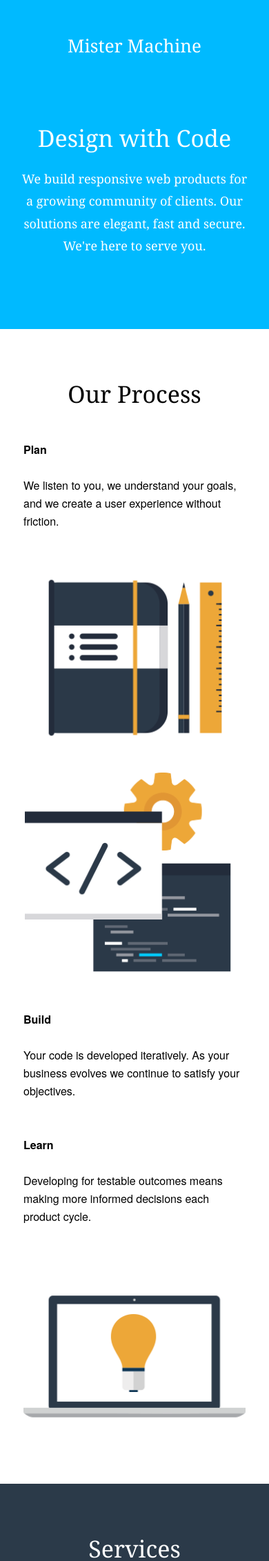
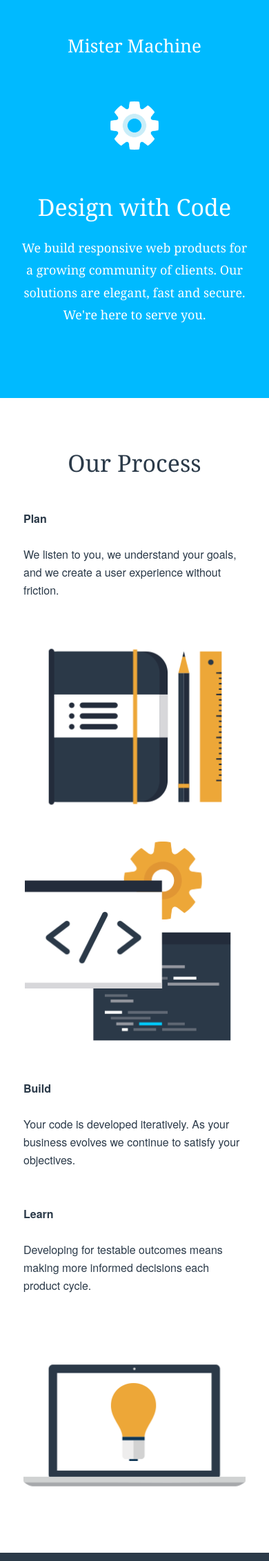
Before and after one commit to MisterMachine/mistermachine, a PHP site: page / in a window 390 px wide. Shown: the top 2263 px of the page at 69% size. Run offline with PHP 8.4, Linux system fonts and the light colour scheme; some web fonts are replaced.

Commit message:
Updated mobile view with brand icon

```diff
--- a/assets/_mistermachine_compass/scss/layout/_align.scss
+++ b/assets/_mistermachine_compass/scss/layout/_align.scss
@@ -99,6 +99,7 @@ $column-padding: $base-line-height;
 .centered {
 	float: none !important;
 	margin: 0 auto;
+	display: block;
 
 	img {
 		display: inline;
--- a/assets/stylesheets/application.css
+++ b/assets/stylesheets/application.css
@@ -1003,8 +1003,9 @@ fieldset .note {
 .centered {
   float: none !important;
   margin: 0 auto;
-}
-/* line 103, ../_mistermachine_compass/scss/layout/_align.scss */
+  display: block;
+}
+/* line 104, ../_mistermachine_compass/scss/layout/_align.scss */
 .centered img {
   display: inline;
 }
--- a/index.html
+++ b/index.html
@@ -18,6 +18,7 @@
     <div class="row">
       <header class="control row">
         <h1 class="beta normal medium-left logo">Mister Machine</h1>
+        <figure class="hide-medium"><img src="img/icon-logo.png" class="centered"/></figure></a>
         <nav class="right" role="navigation">
           <ul class="">
             <li><a title="Learn about our process" href="#process">Process</a></li>
@@ -37,24 +38,24 @@
 		<div class="row">
 			<ul class="bullets center">
 				<li class="column size1of3">
-				<figure class="round"></figure>
-				Plan</li>
+				<a href="#p-plan"><figure class="round"><img src="img/icon-plan.png" /></figure>
+				Plan</a></li>
 				<li class="column size1of3">
-				<figure class="round"></figure>
-				Build</li>
+				<a href="#p-build"><figure class="round"><img src="img/icon-build.png" /></figure>
+				Build</a></li>
 				<li class="column size1of3">
-				<figure class="round"></figure>
-				Learn</li>
+				<a href="#p-learn"><figure class="round"><img src="img/icon-learn.png" /></figure>
+				Learn</a></li>
 			</ul>
 		</div>
 	</section>
 
-  <section class="process row">
+  <section class="process row"><a name="process">
     <header>
       <h1 class="center">Our Process</h1>
     </header>
 
-    <article class="silo row">
+    <article class="silo row"><a name="p-plan">
       <div class="column size1of2">
         <h2 class="delta sans">Plan</h2>
         <p>We listen to you, we understand your goals, and we create a user experience without friction.
@@ -65,21 +66,20 @@
       </figure>
     </article>
 
-    <article class="silo row">
+    <article class="silo row"><a name="p-build">
        <figure class="column size1of2">
          <img src="img/process-build.png" class="medium-right" />
       </figure>
 
       <div class="column size1of2">
-        <h2 class="delta sans">Build</h2>
+        <h2 class="delta sans">Build </h2>
         <p>Your code is developed iteratively. As your business evolves we continue to satisfy your objectives.</p>
       </div>
     </article>
 
-    <article class="silo row">
-
+    <article class="silo row"><a name="p-learn">
       <div class="column size1of2">
-        <h2 class="delta sans">Learn</h2>
+        <h2 class="delta sans">Learn </h2>
         <p>Developing for testable outcomes means making more informed decisions each product cycle.</p>
       </div>
 
@@ -91,13 +91,13 @@
 
   </section>
 
-  <section class="services secondary">
+  <section class="services secondary"><a name="service">
     <div class="row">
       <header>
         <h1 class="center">Services</h1>
       </header>
 
-        <article class="silo row">
+        <article class="silo row"><a name="usability">
           <div class="column size1of2">
             <h2 class="delta sans">Usability</h2>
             <p>
@@ -110,7 +110,7 @@
           </figure>
         </article>
 
-        <article class="silo row">
+        <article class="silo row"><a name="visuals">
           <figure class="column size1of2">
             <img src="img/service-visuals.png" />
           </figure>
@@ -123,7 +123,7 @@
           </div>
         </article>
 
-        <article class="silo row">
+        <article class="silo row"><a name="development">
           <div class="column size1of2">
             <h2 class="delta sans">Development</h2>
             <p>
@@ -136,7 +136,7 @@
           </figure>
         </article>
 
-        <article class="silo row">
+        <article class="silo row"><a name="application">
           <figure class="column size1of2">
             <img src="img/service-application.png" />
           </figure>
@@ -152,7 +152,7 @@
 
   </section>
 
-  <section class="work full-width overflow">
+  <section class="work full-width overflow"><a name="work">
 
     <header class="row">
       <h1 class="center">Work</h1>
@@ -202,7 +202,7 @@
           </a>
         </nav>
 
-        <div class="hero slide">
+        <div class="hero slide"><a name="ngaged">
           <figure class="device-screen">
             <img src="img/nyu1.jpg" alt="Ngaged Desktop View">
           </figure>
@@ -269,7 +269,7 @@
         </a>
       </nav>
 
-        <div class="hero slide">
+        <div class="hero slide"><a name="boxesandarrows">
           <figure class="device-screen">
             <img src="img/boxes1.jpg" alt="Boxes and Arrows Desktop View">
           </figure>
@@ -331,7 +331,7 @@
         </a>
       </nav>
 
-        <div class="hero slide">
+        <div class="hero slide"><a name="zeal">
           <figure class="device-screen">
             <img src="img/zeal1.jpg" alt="Zeal Desktop View">
           </figure>
@@ -410,7 +410,7 @@
     </div>
   </section>
 
-  <section class="secondary">
+  <section class="secondary"><a name="contact">
     <div class="row">
       <header>
         <h1 class="center">Contact</h1>
```
Also changed, not shown: img/100.png (added), img/icon-build.png (added), img/icon-learn.png (added), img/icon-logo.png (added), img/icon-plan.png (added).
